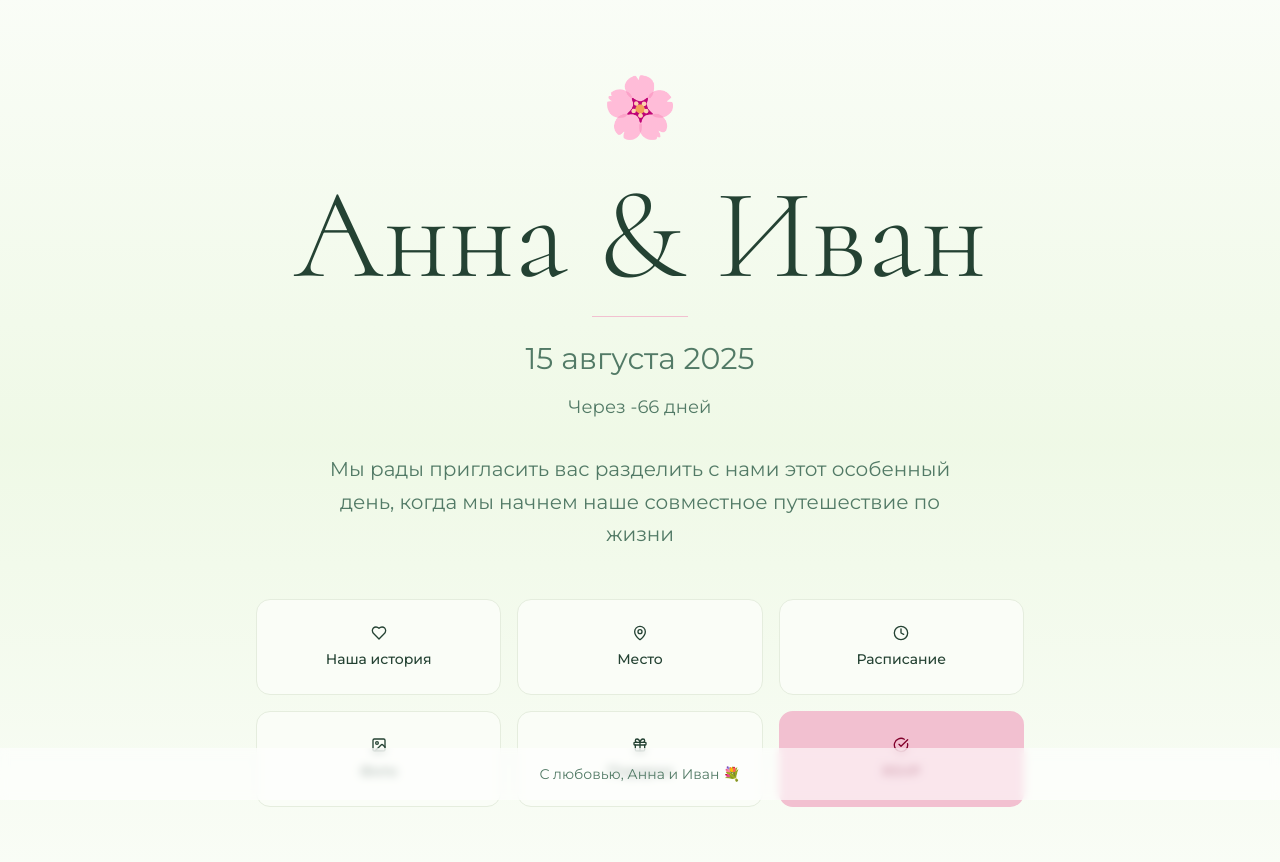
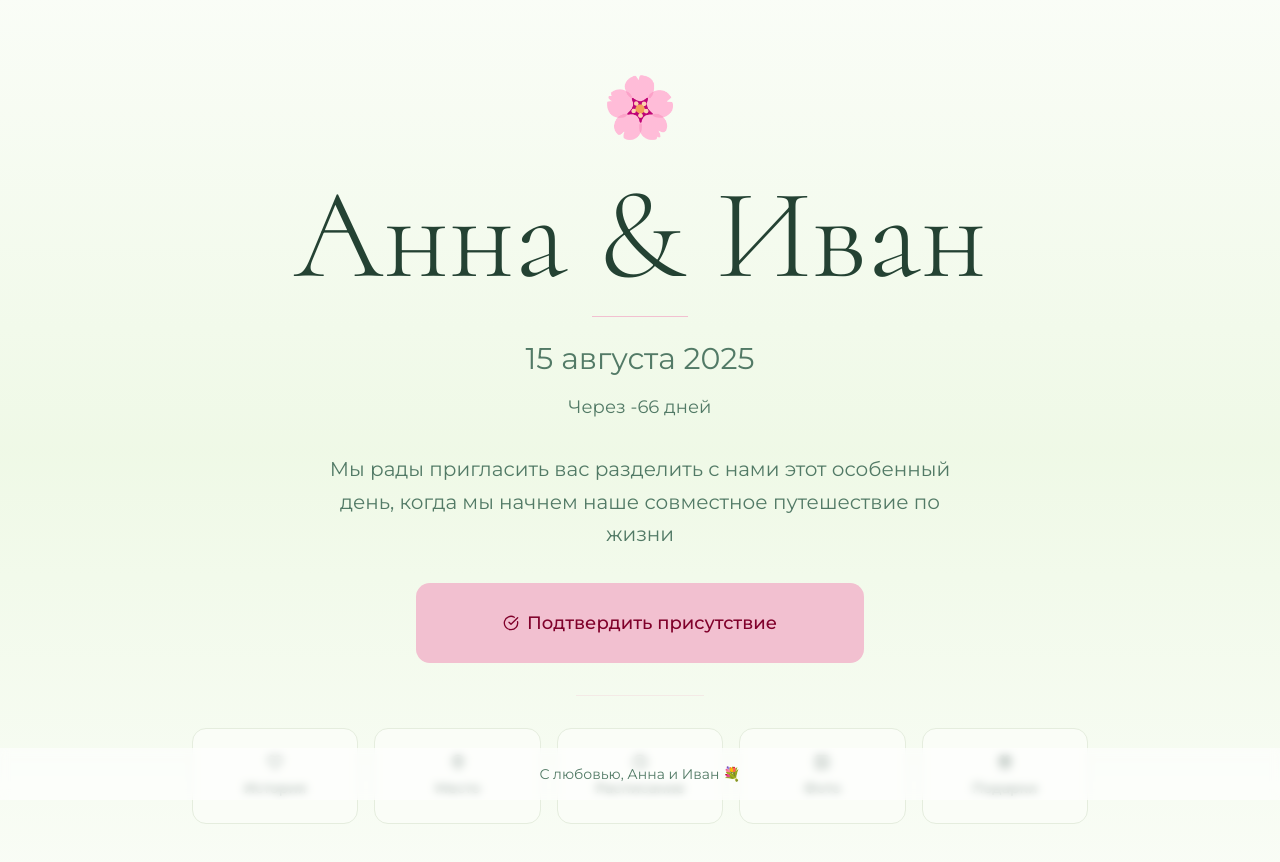
Before and after one commit to pr-poehali-dev/wedding-invitation-site-42, a React (Vite) app: page / in a window 1280 px wide. Shown: the top 862 px of the page. Built offline with nearby package versions, Linux system fonts and the light colour scheme.

Commit message:
feat: перенос rsvp в начало списка

```diff
--- a/src/pages/Index.tsx
+++ b/src/pages/Index.tsx
@@ -93,19 +93,31 @@ const Index = () => {
         <div className="w-24 h-px bg-primary mx-auto mb-6"></div>
         <p className="text-2xl md:text-3xl text-muted-foreground mb-4">15 августа 2025</p>
         <p className="text-lg text-muted-foreground mb-8">Через {daysUntil} дней</p>
-        <p className="text-xl max-w-2xl mx-auto text-muted-foreground leading-relaxed mb-12">
+        <p className="text-xl max-w-2xl mx-auto text-muted-foreground leading-relaxed mb-8">
           Мы рады пригласить вас разделить с нами этот особенный день,
           когда мы начнем наше совместное путешествие по жизни
         </p>
 
-        <div className="grid grid-cols-2 md:grid-cols-3 gap-4 max-w-3xl mx-auto">
+        <div className="max-w-md mx-auto mb-8">
+          <Button
+            className="gap-2 h-20 w-full text-lg"
+            onClick={() => setOpenDialog('rsvp')}
+          >
+            <Icon name="CheckCircle" size={28} />
+            <span>Подтвердить присутствие</span>
+          </Button>
+        </div>
+
+        <div className="w-32 h-px bg-primary/30 mx-auto mb-8"></div>
+
+        <div className="grid grid-cols-2 md:grid-cols-5 gap-4 max-w-4xl mx-auto">
           <Button
             variant="outline"
             className="gap-2 h-24 flex-col"
             onClick={() => setOpenDialog('story')}
           >
             <Icon name="Heart" size={24} />
-            <span>Наша история</span>
+            <span>История</span>
           </Button>
 
           <Button
@@ -142,14 +154,6 @@ const Index = () => {
           >
             <Icon name="Gift" size={24} />
             <span>Подарки</span>
-          </Button>
-
-          <Button
-            className="gap-2 h-24 flex-col"
-            onClick={() => setOpenDialog('rsvp')}
-          >
-            <Icon name="CheckCircle" size={24} />
-            <span>RSVP</span>
           </Button>
         </div>
       </div>
```
